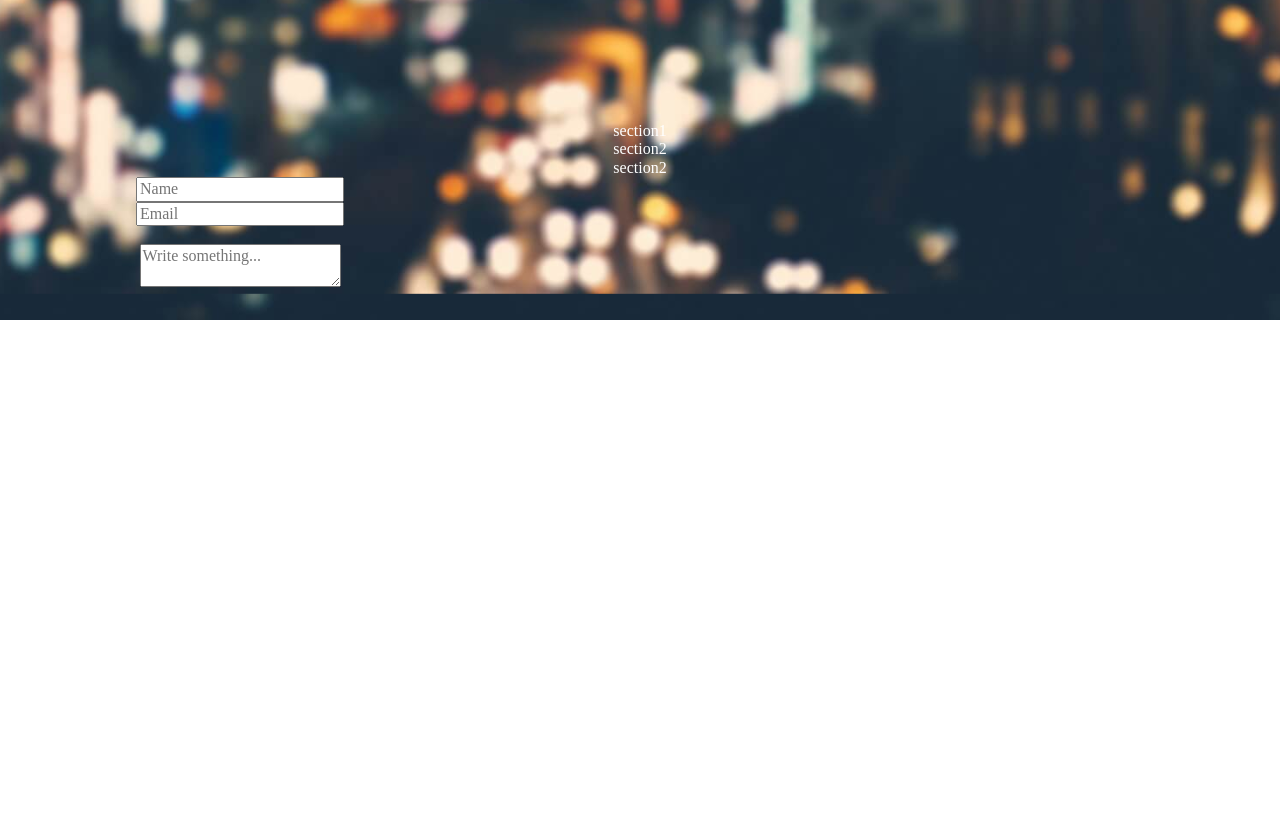
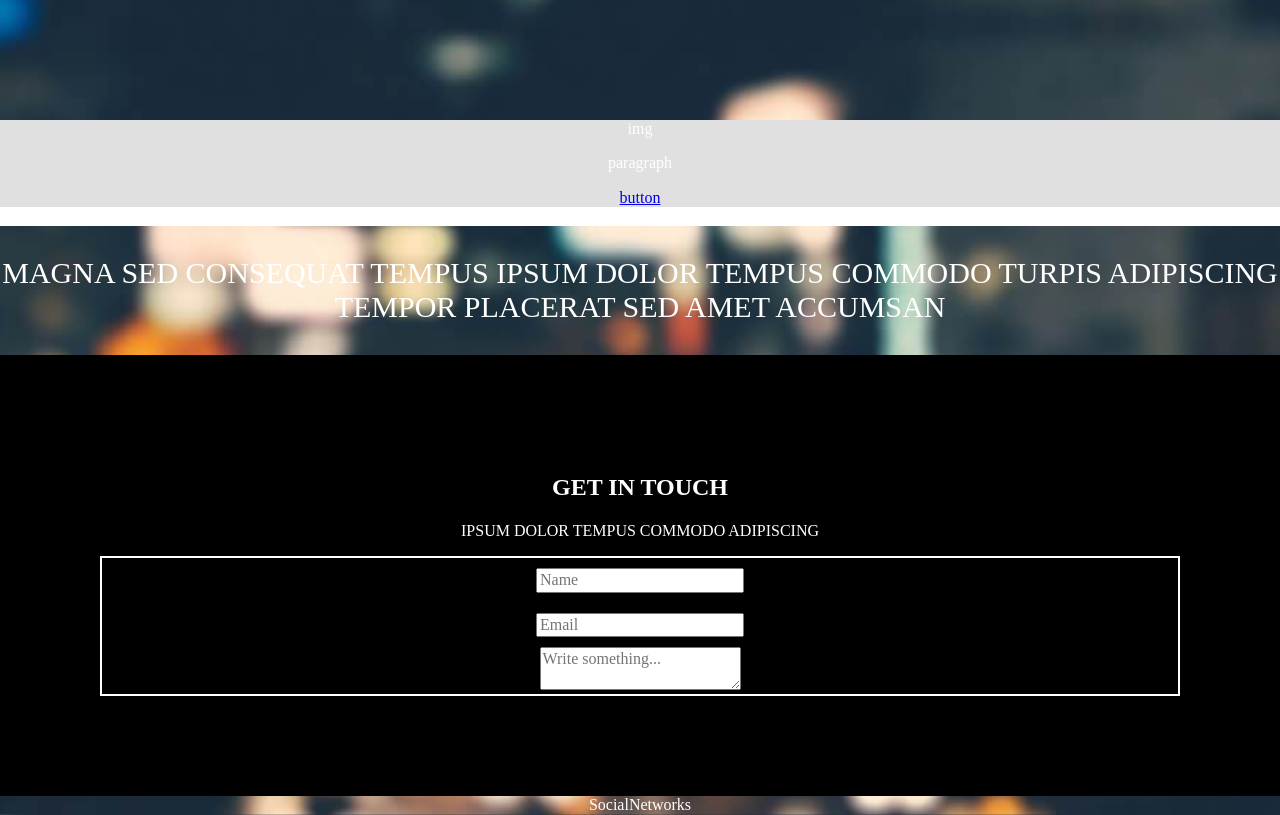
Before and after one commit to manuelczs/Retrospect, a plain HTML site: page index.html in a window 1280 px wide. Shown: the part 480-1295 px from the top of the page. Before the commit the page ends 800 px from the top, so only its background shows below. Drawn offline with nearby package versions, Linux system fonts and the light colour scheme; a web font is replaced by a local one.

Commit message:
get in touch

```diff
--- a/css/style.css
+++ b/css/style.css
@@ -7,7 +7,6 @@
 }
 
 .container {
-    margin: 2px 40px;
     text-align: center;
 }
 
@@ -54,6 +53,36 @@
     background-color: #51BAA4;
 }
 
-.div-footer {
-    width: 400px;
+.second-section {
+    background-color: #E0E0E0;
 }
+
+.third-section {
+    background-color: #FFFF;
+}
+
+.fourth-section {
+    text-align: center;
+    font-size: 30px;
+}
+
+.inner {
+    padding: 100px;
+}
+
+.fifth-section {
+    background-color: black;
+}
+
+.form {
+    padding: 1px auto;
+    border: solid white 2px;
+}
+
+.name-form {
+    padding: 10px;
+}
+
+.email-form {
+    padding: 10px;
+}
--- a/index.html
+++ b/index.html
@@ -42,27 +42,58 @@
     </section>
 
 
-    <section>section1</section>
+    <section class="second-section">
+
+        <div>img</div>
+        <div>
+            <p>paragraph</p>
+            <a href="#">button</a>
+        </div>
+
+    </section>
 
 
-    <section>section2</section>
+    <section class="third-section">section2</section>
 
 
-    <section>section2</section>
+    <section class="fourth-section">
+        <div>
+            <p>MAGNA SED CONSEQUAT TEMPUS
+IPSUM DOLOR TEMPUS COMMODO TURPIS ADIPISCING TEMPOR PLACERAT SED AMET ACCUMSAN</p>
+        </div>
+    </section>
 
 
+    <section class="fifth-section">
+
+        <div class="inner">
+              <h2>GET IN TOUCH</h2>
+              <p>IPSUM DOLOR TEMPUS COMMODO ADIPISCING</p>
+
+            <div>
+
+                <form class="form">
+                    <div class="name-form">
+                        <input type="text" name="name" placeholder="Name">
+                    </div>
+                    <div class="email-form">
+                      <input type="text" name="email" placeholder="Email">
+                    </div>
+                    <div class="text-form">
+                      <textarea placeholder="Write something..."></textarea>
+                    </div>
+                </form>
+
+            </div>
+
+        </div>
+
+    </section class="fifth-section">
+
     <footer>
-        <section>
-            <div class="div-footer">
-                <form class="form">
-                    <input type="text" name="name" placeholder="Name">
-                    <input type="text" name="email" placeholder="Email">
-                    <br><br>
-                    <textarea placeholder="Write something..."></textarea>
-                </form>
-            </div>
-        </section>
+      SocialNetworks
     </footer>
+
 </div>
 
 </body>
```
Also changed, not shown: gulpfile.js (added, +7 -0 lines).
